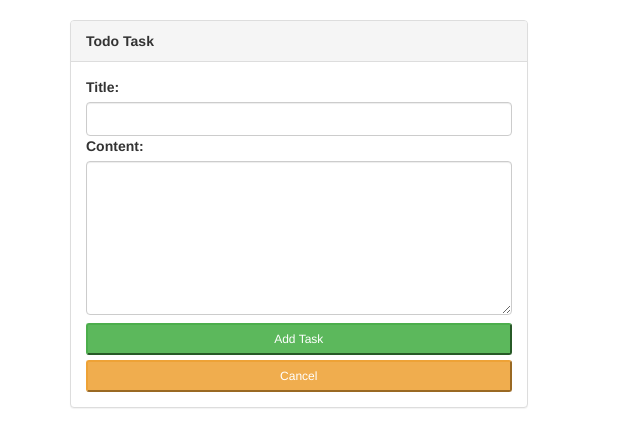
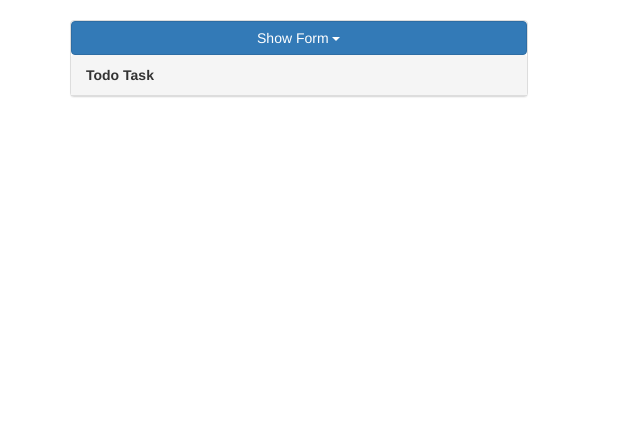
Before and after one commit to tricaodo/Todo-List-App, an Angular app: page / in a window 1280 px wide. Shown: the top 446 px of the page, without its empty margins (0-640 px from the left). Built offline with nearby package versions, Linux system fonts and the light colour scheme.

Commit message:
add toggle form

```diff
--- a/src/app/app.component.html
+++ b/src/app/app.component.html
@@ -1,6 +1,6 @@
 <div class="container">
   <div class="row">
-    <div class="col-xs-5">
+    <div class="col-xs-5" >
       <app-cockpit (taskCreated)="onTaskAdded($event)"></app-cockpit>
     </div>
     <div class="col-xs-1"></div>
--- a/src/app/app.module.ts
+++ b/src/app/app.module.ts
@@ -9,7 +9,7 @@ import { TaskElementComponent } from './task-element/task-element.component';
   declarations: [
     AppComponent,
     CockpitComponent,
-    TaskElementComponent
+    TaskElementComponent,
   ],
   imports: [
     BrowserModule
--- a/src/app/cockpit/cockpit.component.css
+++ b/src/app/cockpit/cockpit.component.css
@@ -1,3 +1,6 @@
 textarea{
   margin-bottom: 8px;
 }
+.showTodoForm{
+  display: none;
+}
--- a/src/app/cockpit/cockpit.component.html
+++ b/src/app/cockpit/cockpit.component.html
@@ -1,8 +1,10 @@
 <div class="panel panel-default">
+
+    <button class="btn btn-primary btn-block" (click)="showForm = !showForm">Show Form <span class="caret"></span></button>
     <div class="panel-heading">
       <strong>Todo Task</strong>
     </div>
-  <div class="panel-body">
+    <div class="panel-body" [class.showTodoForm]="showForm">
       <label for="title">Title:</label>
       <input type="text" id="title" name="title" class="form-control" #titleInput>
       <label for="content">Content:</label>
--- a/src/app/cockpit/cockpit.component.ts
+++ b/src/app/cockpit/cockpit.component.ts
@@ -9,6 +9,7 @@ export class CockpitComponent implements OnInit {
   @Output() taskCreated = new EventEmitter<{title: string, content: string}>();
   @ViewChild('titleInput', {static: true}) titleInput: ElementRef;
   @ViewChild('contentInput', {static: true}) contentInput: ElementRef;
+  showForm: boolean = true;
   constructor() { }
 
   ngOnInit() {
```
Lines whose indentation alone changed are shown as unchanged.
